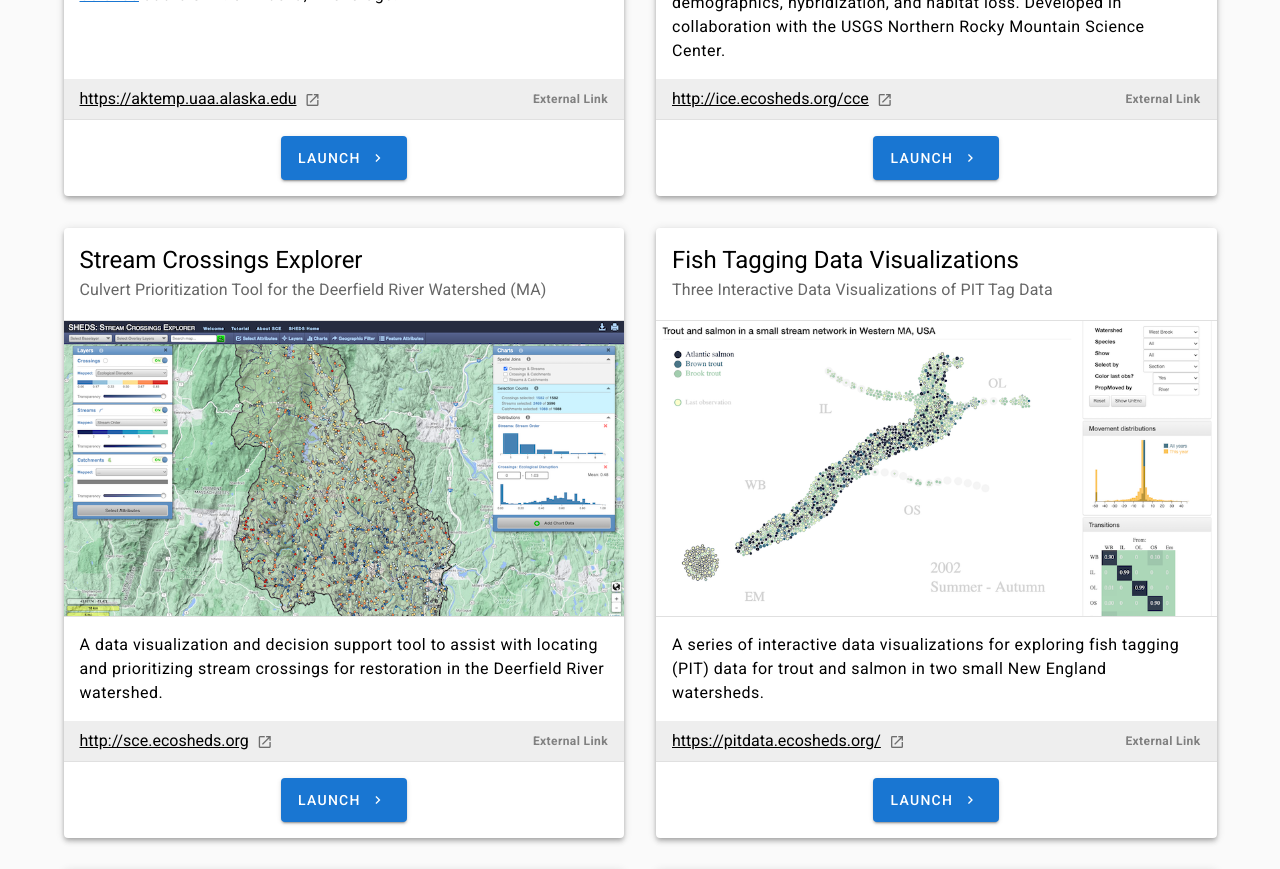
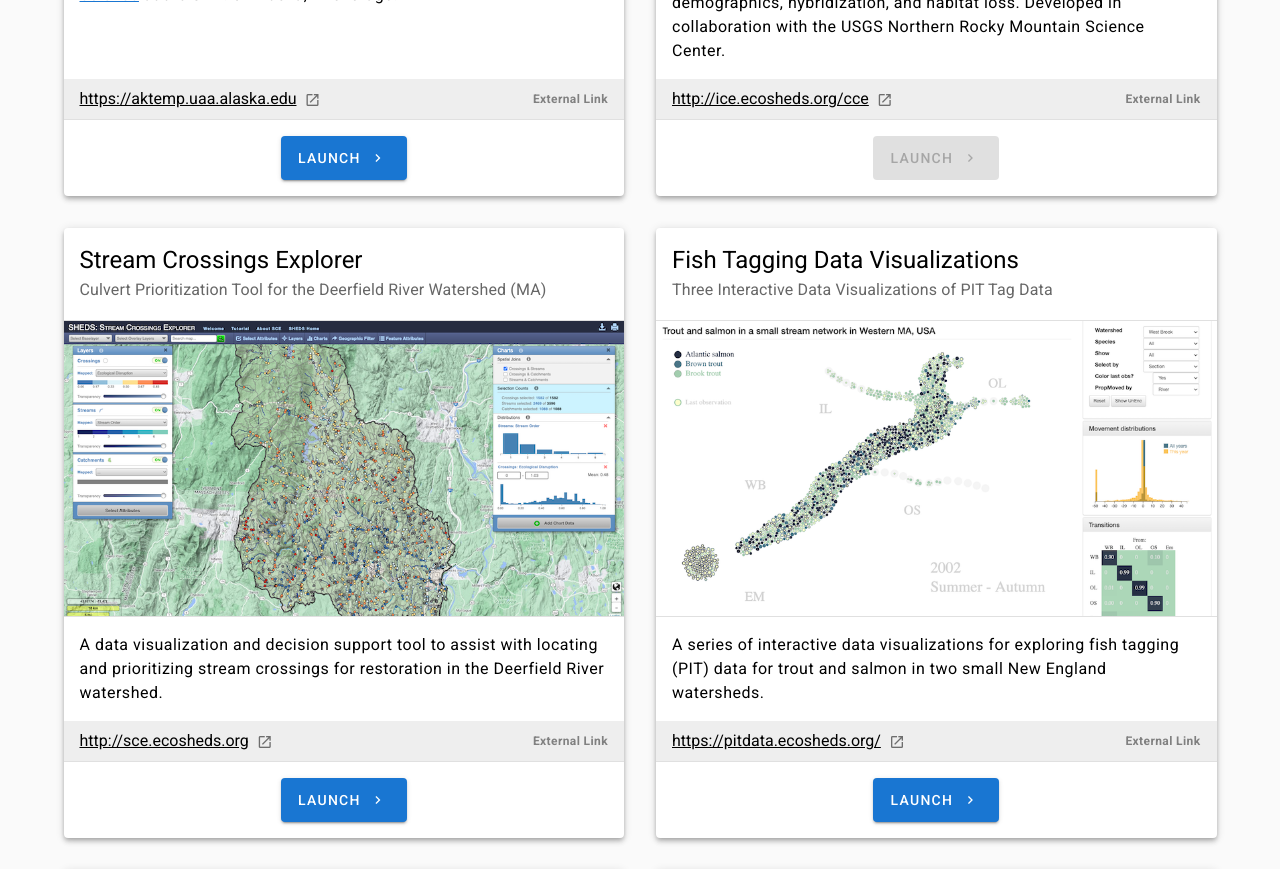
Before and after one commit to EcoSHEDS/ecosheds-home, a Vue app: page /#/ in a window 1280 px wide. Shown: the part 3480-4349 px from the top of the page. Built offline with nearby package versions, Linux system fonts and the light colour scheme.

Commit message:
merge offline and external flags

```diff
--- a/src/components/ProjectCard.vue
+++ b/src/components/ProjectCard.vue
@@ -43,6 +43,7 @@
           large
           color="primary"
           :href="url"
+          :disabled="offline"
         >
           Launch
           <v-icon right small>mdi-chevron-right</v-icon>
@@ -60,7 +61,8 @@ export default {
     subtitle: String,
     image: String,
     url: String,
-    external: Boolean
+    external: Boolean,
+    offline: Boolean
   }
 }
 </script>
--- a/src/views/Home.vue
+++ b/src/views/Home.vue
@@ -200,6 +200,7 @@
                 subtitle="Vulnerability Assessment of Native Trout to Climate Change"
                 image="img/projects/ice-cce.png"
                 url="http://ice.ecosheds.org/cce"
+                offline
                 external
               >
                 An interactive data visualization tool for exploring the relative vulnerability of native trout populations to climate change, demographics, hybridization, and habitat loss. Developed in collaboration with the USGS Northern Rocky Mountain Science Center.
```
